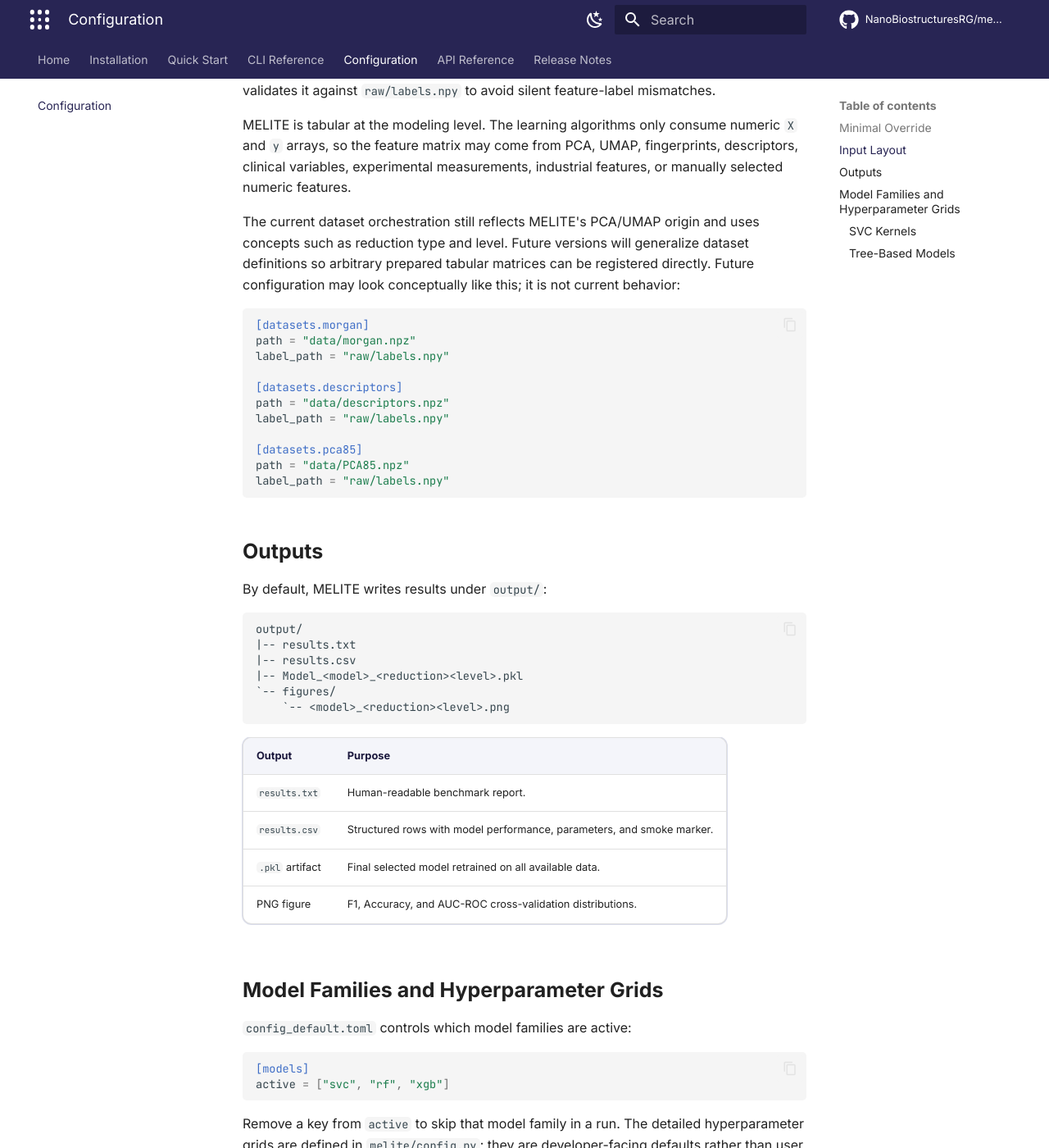
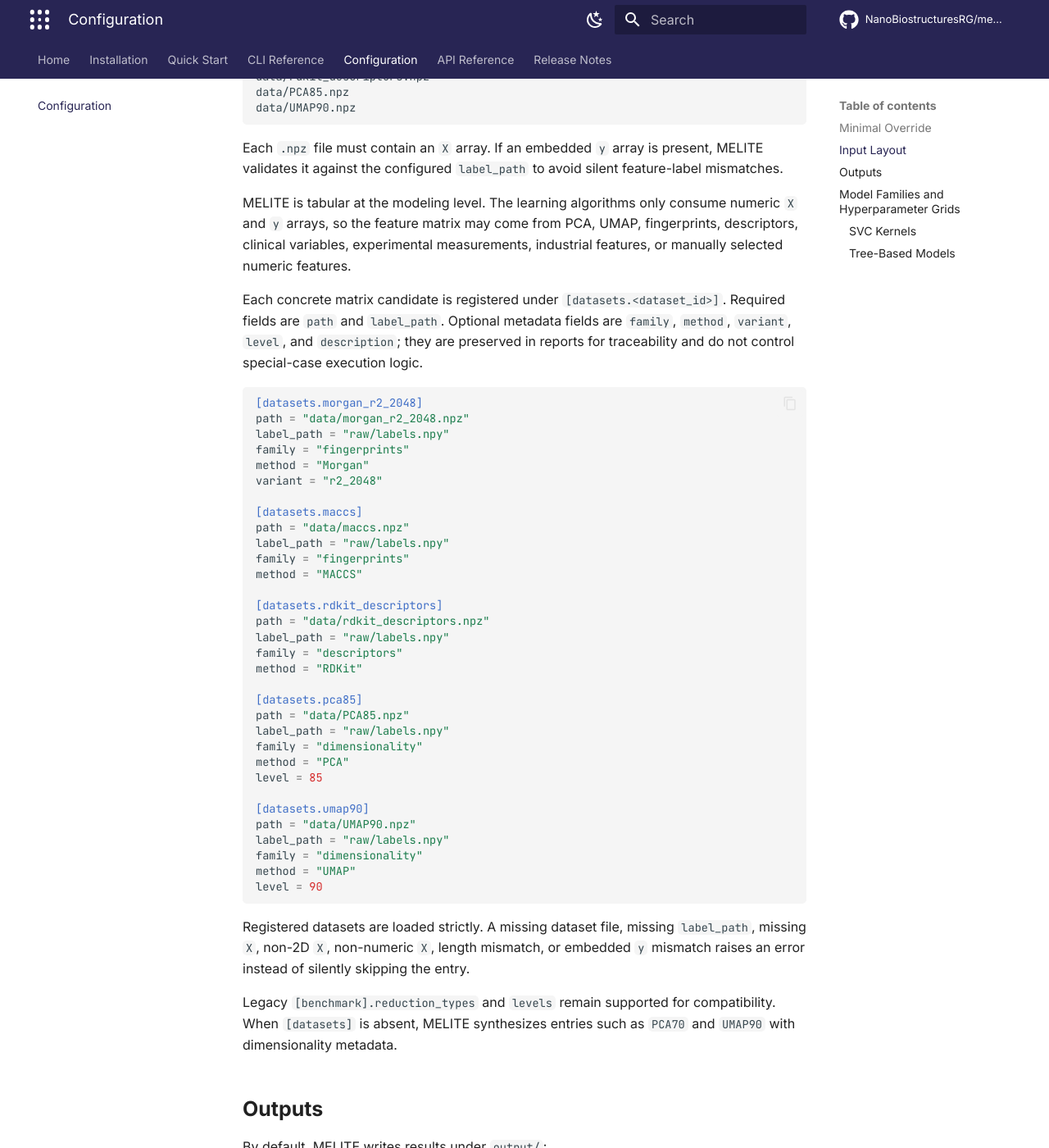
Before and after one commit to NanoBiostructuresRG/melite, an MkDocs documentation site: the page built from docs/configuration.md, in a window 1280 px wide and 1400 px high, scrolled down 866 px. Shown: the whole window at 82% size. Built offline with MkDocs 1.6.1 and Material for MkDocs 9.7.7, drawn with Linux system fonts in a browser that asks for light colours; comment, search, counter and statistics services are not loaded; some of the changed text lies outside the part shown.

Commit message:
feat: support dataset-based model export

````diff
--- a/docs/configuration.md
+++ b/docs/configuration.md
@@ -9,8 +9,12 @@ override only the settings that need to change.
 [paths]
 output = "my_output/"
 
-[benchmark]
-levels = [70, 85, 95]
+[datasets.morgan_r2_2048]
+path = "data/morgan_r2_2048.npz"
+label_path = "raw/labels.npy"
+family = "fingerprints"
+method = "Morgan"
+variant = "r2_2048"
 
 [models]
 active = ["svc", "rf"]
@@ -29,14 +33,15 @@ MELITE consumes pre-computed feature matrices and labels:
 
 ```text
 raw/labels.npy          <- target vector y, shape (n_samples,)
-data/PCA70.npz          <- required key: X, optional key: y
+data/morgan_r2_2048.npz <- required key: X, optional key: y
+data/maccs.npz
+data/rdkit_descriptors.npz
 data/PCA85.npz
-data/UMAP70.npz
-data/UMAP85.npz
+data/UMAP90.npz
 ```
 
 Each `.npz` file must contain an `X` array. If an embedded `y` array is present,
-MELITE validates it against `raw/labels.npy` to avoid silent feature-label
+MELITE validates it against the configured `label_path` to avoid silent feature-label
 mismatches.
 
 MELITE is tabular at the modeling level. The learning algorithms only consume
@@ -44,25 +49,53 @@ numeric `X` and `y` arrays, so the feature matrix may come from PCA, UMAP,
 fingerprints, descriptors, clinical variables, experimental measurements,
 industrial features, or manually selected numeric features.
 
-The current dataset orchestration still reflects MELITE's PCA/UMAP origin and
-uses concepts such as reduction type and level. Future versions will generalize
-dataset definitions so arbitrary prepared tabular matrices can be registered
-directly. Future configuration may look conceptually like this; it is not
-current behavior:
+Each concrete matrix candidate is registered under `[datasets.<dataset_id>]`.
+Required fields are `path` and `label_path`. Optional metadata fields are
+`family`, `method`, `variant`, `level`, and `description`; they are preserved
+in reports for traceability and do not control special-case execution logic.
 
 ```toml
-[datasets.morgan]
-path = "data/morgan.npz"
+[datasets.morgan_r2_2048]
+path = "data/morgan_r2_2048.npz"
 label_path = "raw/labels.npy"
+family = "fingerprints"
+method = "Morgan"
+variant = "r2_2048"
 
-[datasets.descriptors]
-path = "data/descriptors.npz"
+[datasets.maccs]
+path = "data/maccs.npz"
 label_path = "raw/labels.npy"
+family = "fingerprints"
+method = "MACCS"
+
+[datasets.rdkit_descriptors]
+path = "data/rdkit_descriptors.npz"
+label_path = "raw/labels.npy"
+family = "descriptors"
+method = "RDKit"
 
 [datasets.pca85]
 path = "data/PCA85.npz"
 label_path = "raw/labels.npy"
+family = "dimensionality"
+method = "PCA"
+level = 85
+
+[datasets.umap90]
+path = "data/UMAP90.npz"
+label_path = "raw/labels.npy"
+family = "dimensionality"
+method = "UMAP"
+level = 90
 ```
+
+Registered datasets are loaded strictly. A missing dataset file, missing
+`label_path`, missing `X`, non-2D `X`, non-numeric `X`, length mismatch, or
+embedded `y` mismatch raises an error instead of silently skipping the entry.
+
+Legacy `[benchmark].reduction_types` and `levels` remain supported for
+compatibility. When `[datasets]` is absent, MELITE synthesizes entries such as
+`PCA70` and `UMAP90` with dimensionality metadata.
 
 ## Outputs
 
@@ -72,9 +105,9 @@ By default, MELITE writes results under `output/`:
 output/
 |-- results.txt
 |-- results.csv
-|-- Model_<model>_<reduction><level>.pkl
+|-- Model_<model>_<dataset>.pkl
 `-- figures/
-    `-- <model>_<reduction><level>.png
+    `-- <model>_<dataset>.png
 ```
 
 | Output | Purpose |
````
Also changed, not shown: CHANGELOG.md (+20 -4 lines), README.md (+32 -21 lines), docs/api.md (+7 -0 lines), docs/index.md (+19 -14 lines), docs/quickstart.md (+1 -1 lines), docs/release.md (+16 -6 lines), 3 other files.
